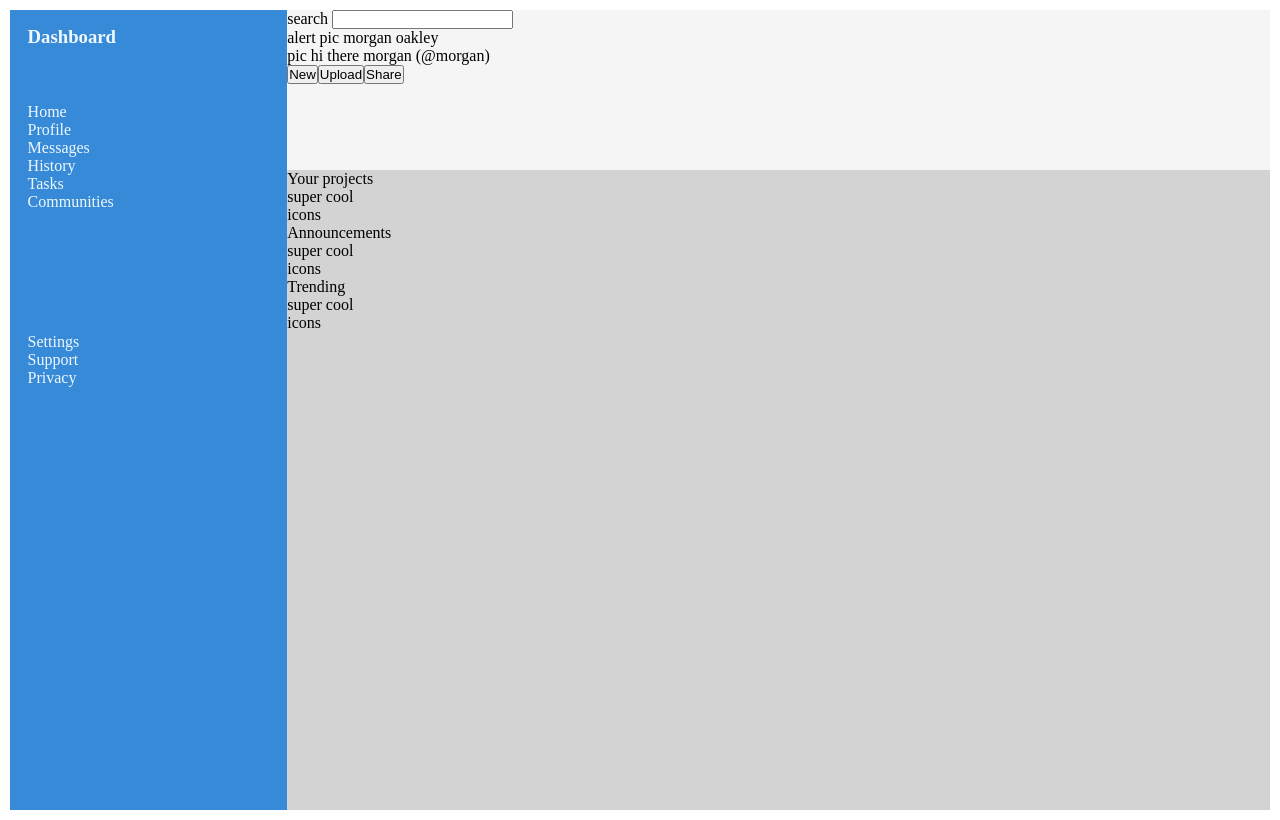
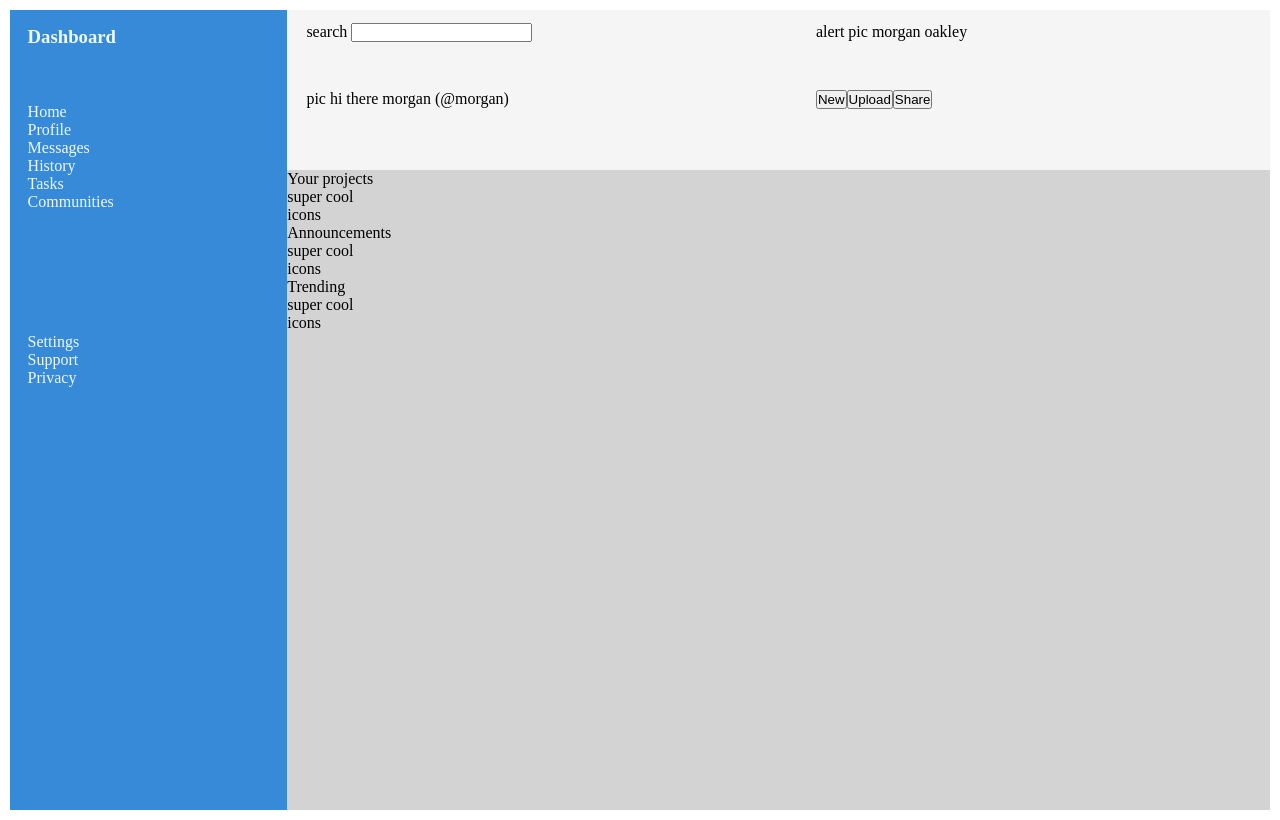
Before and after one commit to MarijaAvramovic/Admin-Dashboard, a plain HTML site: page index.html in a window 1280 px wide. Drawn offline with Linux system fonts and the light colour scheme.

Commit message:
use grid in header

```diff
--- a/index.html
+++ b/index.html
@@ -10,12 +10,12 @@
     <div class="page">
 
     <div class="header">
-        <div>search <input type="text"></div>
-        <div>alert pic morgan oakley </div>
-        <div>
+        <div class="nav-search">search <input type="text"></div>
+        <div class="nav-user-info">alert pic morgan oakley </div>
+        <div class="user-info">
             pic hi there morgan (@morgan)
         </div>
-        <div><button>New</button><button>Upload</button><button>Share</button></div>
+        <div class="buttons"><button>New</button><button>Upload</button><button>Share</button></div>
 
 
     </div>
--- a/style.css
+++ b/style.css
@@ -34,5 +34,21 @@ ul li {
 .header {
     background-color: whitesmoke;
     grid-area: header;
+    display: grid;
+    padding: 0.8rem 1.2rem;
+    grid-template-areas: "nav-search nav-user-info"
+    "user-info buttons";
+}
+.nav-search {
+    grid-area: nav-search;
+}
+.nav-user-info {
+    grid-area: nav-user-info;
 
 }
+.user-info {
+    grid-area: user-info;
+}
+.buttons {
+    grid-area: buttons;
+}
```
